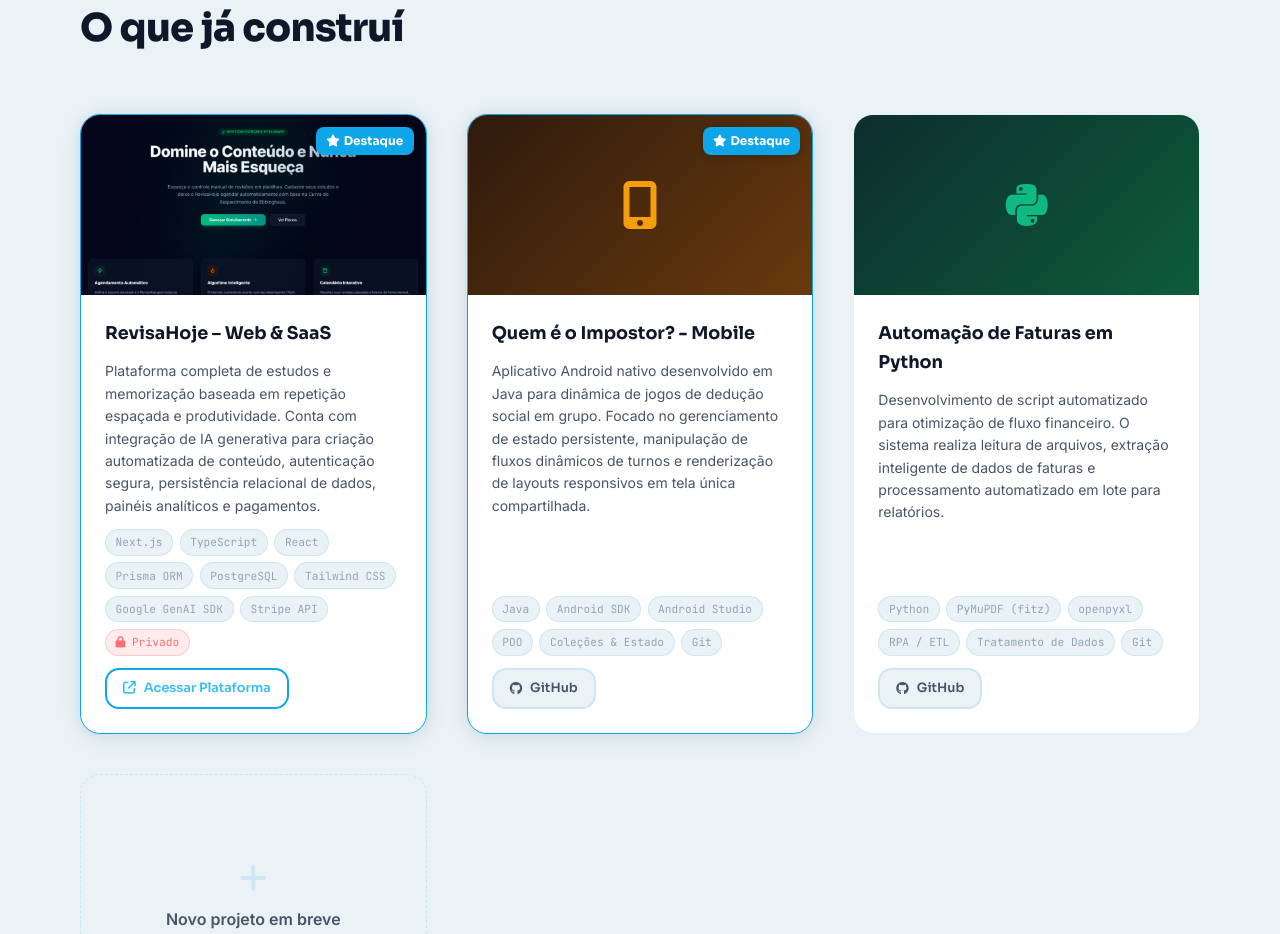
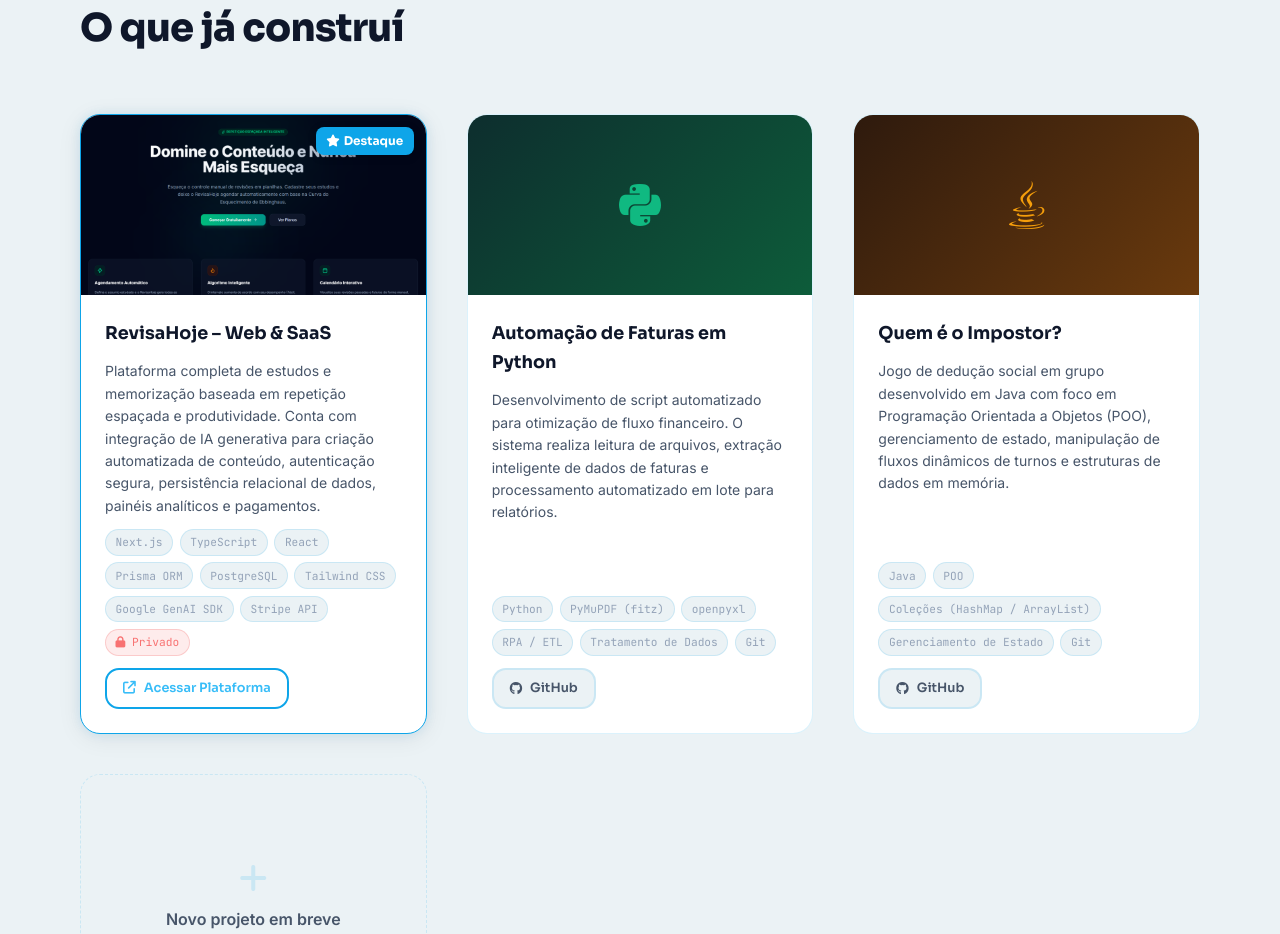
Before and after one commit to Rian-Barbosa/portfolio, a plain HTML site: page index.html in a window 1280 px wide. Shown: the part 2593-3527 px from the top of the page. Drawn offline with Linux system fonts and the light colour scheme.

Commit message:
chore: refocus Quem e o Impostor project on Java OOP and state logic

```diff
--- a/index.html
+++ b/index.html
@@ -372,38 +372,7 @@
             </div>
           </article>
 
-          <!-- Card 2: Quem é o Impostor? - Mobile -->
-          <article class="project-card project-card--featured reveal" aria-label="Projeto: Quem é o Impostor? - Mobile">
-            <div class="project-card__img-wrapper">
-              <span class="project-card__featured-badge"><i class="fa-solid fa-star"></i> Destaque</span>
-              <div class="project-card__img project-card__img--placeholder project-card__img--3" aria-hidden="true">
-                <i class="fa-solid fa-mobile-screen-button"></i>
-              </div>
-              <div class="project-card__overlay" aria-hidden="true"></div>
-            </div>
-            <div class="project-card__body">
-              <h3 class="project-card__title">Quem é o Impostor? - Mobile</h3>
-              <p class="project-card__desc">Aplicativo Android nativo desenvolvido em Java para dinâmica de jogos de dedução social em grupo. Focado no gerenciamento de estado persistente, manipulação de fluxos dinâmicos de turnos e renderização de layouts responsivos em tela única compartilhada.
-              </p>
-              <ul class="project-card__tags" aria-label="Tecnologias utilizadas">
-                <li>Java</li>
-                <li>Android SDK</li>
-                <li>Android Studio</li>
-                <li>POO</li>
-                <li>Coleções & Estado</li>
-                <li>Git</li>
-              </ul>
-              <div class="project-card__actions">
-                <a href="https://github.com/Rian-Barbosa/quemEoImpostor-Mobile" target="_blank"
-                  rel="noopener noreferrer" class="btn btn--sm btn--ghost"
-                  aria-label="Ver código Quem é o Impostor Mobile no GitHub">
-                  <i class="fa-brands fa-github" aria-hidden="true"></i> GitHub
-                </a>
-              </div>
-            </div>
-          </article>
-
-          <!-- Card 3: Automação de Faturas em Python -->
+          <!-- Card 2: Automação de Faturas em Python -->
           <article class="project-card reveal" aria-label="Projeto: Automação de Faturas em Python">
             <div class="project-card__img-wrapper">
               <div class="project-card__img project-card__img--placeholder project-card__img--2" aria-hidden="true">
@@ -425,6 +394,35 @@
               <div class="project-card__actions">
                 <a href="https://github.com/Rian-Barbosa/scryptPythonFaturas" target="_blank" rel="noopener noreferrer"
                   class="btn btn--sm btn--ghost" aria-label="Ver código Automação de Faturas no GitHub">
+                  <i class="fa-brands fa-github" aria-hidden="true"></i> GitHub
+                </a>
+              </div>
+            </div>
+          </article>
+
+          <!-- Card 3: Quem é o Impostor? -->
+          <article class="project-card reveal" aria-label="Projeto: Quem é o Impostor?">
+            <div class="project-card__img-wrapper">
+              <div class="project-card__img project-card__img--placeholder project-card__img--3" aria-hidden="true">
+                <i class="fa-brands fa-java"></i>
+              </div>
+              <div class="project-card__overlay" aria-hidden="true"></div>
+            </div>
+            <div class="project-card__body">
+              <h3 class="project-card__title">Quem é o Impostor?</h3>
+              <p class="project-card__desc">Jogo de dedução social em grupo desenvolvido em Java com foco em Programação Orientada a Objetos (POO), gerenciamento de estado, manipulação de fluxos dinâmicos de turnos e estruturas de dados em memória.
+              </p>
+              <ul class="project-card__tags" aria-label="Tecnologias utilizadas">
+                <li>Java</li>
+                <li>POO</li>
+                <li>Coleções (HashMap / ArrayList)</li>
+                <li>Gerenciamento de Estado</li>
+                <li>Git</li>
+              </ul>
+              <div class="project-card__actions">
+                <a href="https://github.com/Rian-Barbosa/quemEoImpostor-Mobile" target="_blank"
+                  rel="noopener noreferrer" class="btn btn--sm btn--ghost"
+                  aria-label="Ver código Quem é o Impostor no GitHub">
                   <i class="fa-brands fa-github" aria-hidden="true"></i> GitHub
                 </a>
               </div>
```
